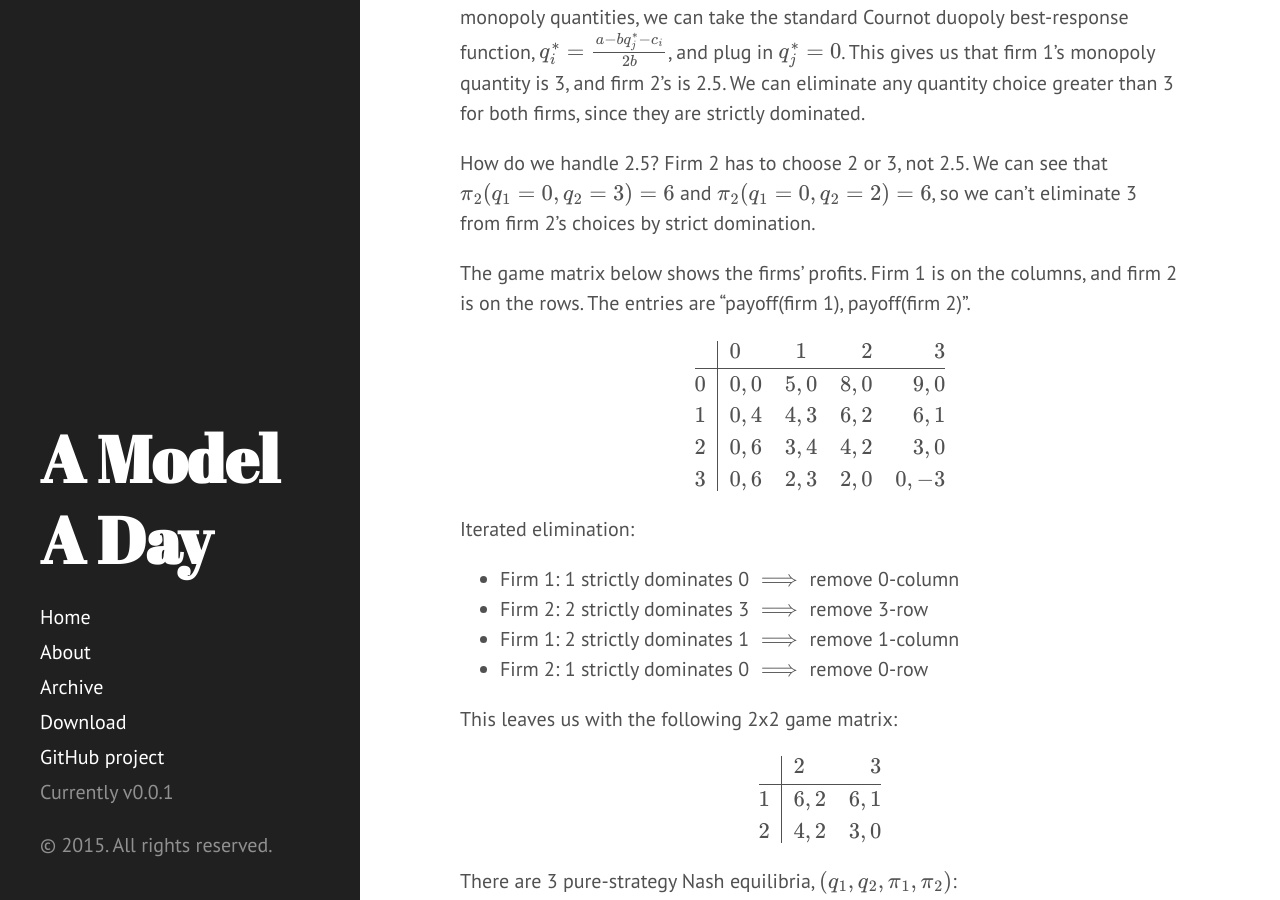
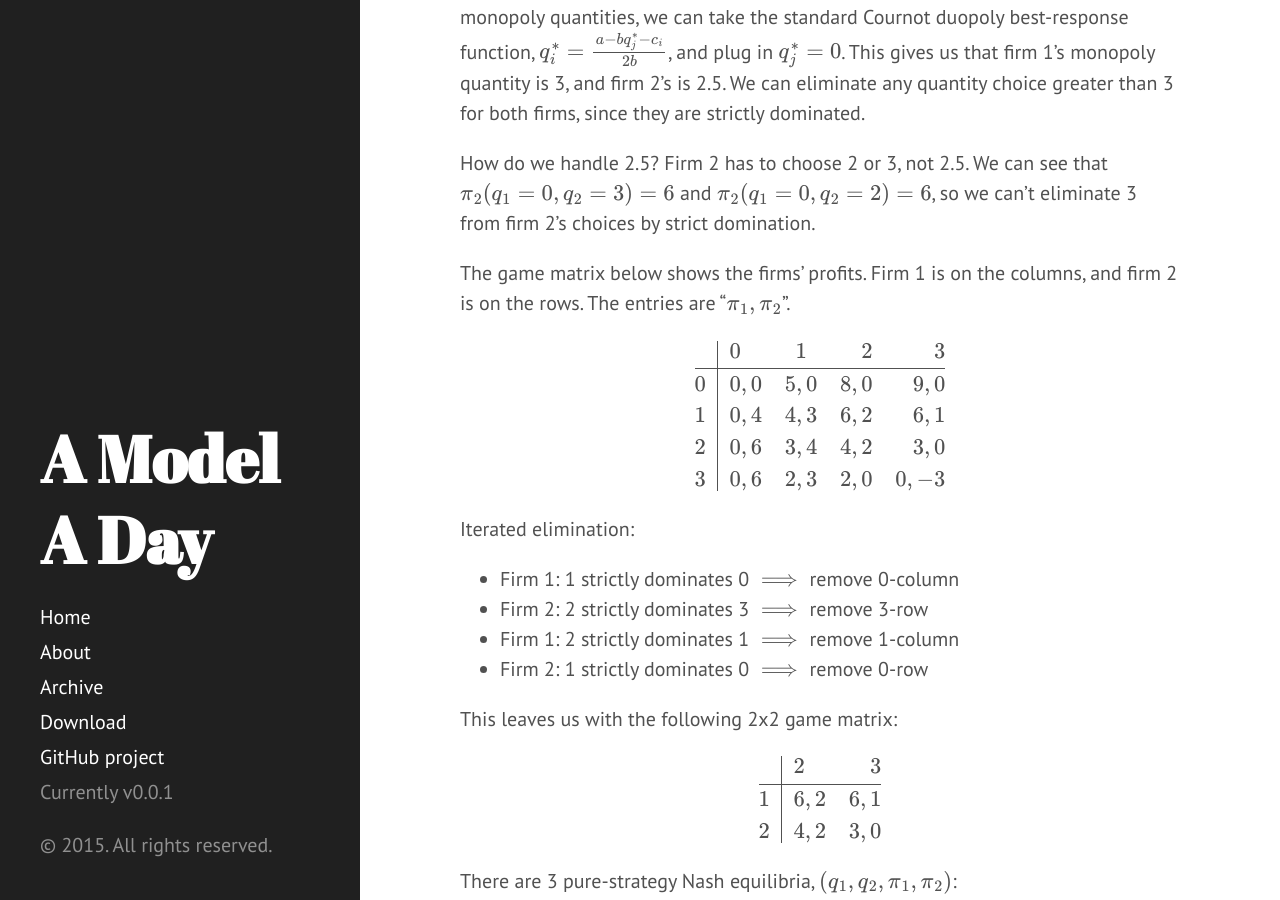
Before and after one commit to akhilrao/akhilrao.github.io, a Jekyll site: the page built from _posts/2015-10-05-asymmetric-cournot-discrete-quantities.md, in a window 1280 px wide and 900 px high, scrolled down 756 px. Built offline with Jekyll 4.4.1, drawn with Linux system fonts in a browser that asks for light colours; Markdown is read by kramdown in place of the engine named in the settings; formulas are drawn with MathJax 3.

Commit message:
fixed typos

```diff
--- a/_posts/2015-10-05-asymmetric-cournot-discrete-quantities.md
+++ b/_posts/2015-10-05-asymmetric-cournot-discrete-quantities.md
@@ -26,7 +26,7 @@ To start, we can eliminate any quantities greater than the firm's monopoly quant
 
 How do we handle 2.5? Firm 2 has to choose 2 or 3, not 2.5. We can see that \\(\pi_2(q_1=0,q_2=3) = 6\\) and \\(\pi_2(q_1=0,q_2=2) = 6 \\), so we can't eliminate 3 from firm 2's choices by strict domination.
 
-The game matrix below shows the firms' profits. Firm 1 is on the columns, and firm 2 is on the rows. The entries are "payoff(firm 1), payoff(firm 2)".
+The game matrix below shows the firms' profits. Firm 1 is on the columns, and firm 2 is on the rows. The entries are "\\(\pi_1, \pi_2\\)".
 
 $$\begin{array}{c|lcr}
  & 0 & 1 & 2 & 3 \cr
```
